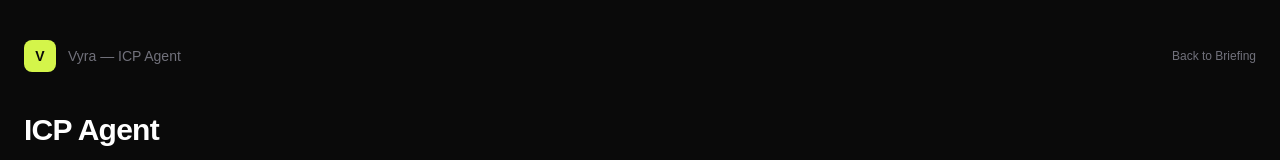
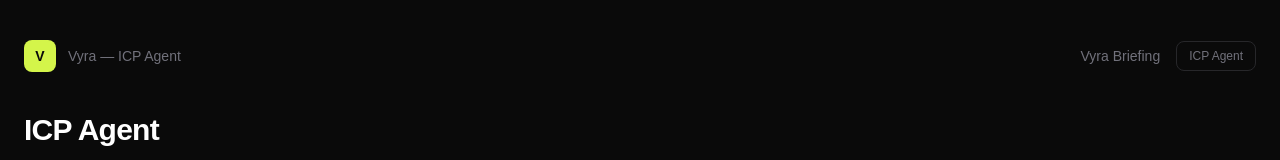
Before and after one commit to faatimaamir90-code/vyra, a Next.js app: page /icp in a window 1280 px wide. Shown: the top 160 px of the page. Built offline with nearby package versions, Linux system fonts and the light colour scheme.

Commit message:
Add nav between Briefing and ICP

```diff
--- a/app/icp/page.tsx
+++ b/app/icp/page.tsx
@@ -123,7 +123,12 @@ export default function ICPAgent() {
             </div>
             <span className="text-zinc-500 text-sm">Vyra — ICP Agent</span>
           </div>
-          <a href="/briefing" className="text-xs text-zinc-500 hover:text-white transition-colors">Back to Briefing</a>
+          <div className="flex items-center gap-4">
+  <span className="text-zinc-500 text-sm">Vyra Briefing</span>
+  <a href="/icp" className="text-xs text-zinc-500 hover:text-white transition-colors border border-zinc-800 px-3 py-1.5 rounded-lg hover:border-zinc-600">
+    ICP Agent
+  </a>
+</div>
         </div>
 
         <div className="mb-8">
```
